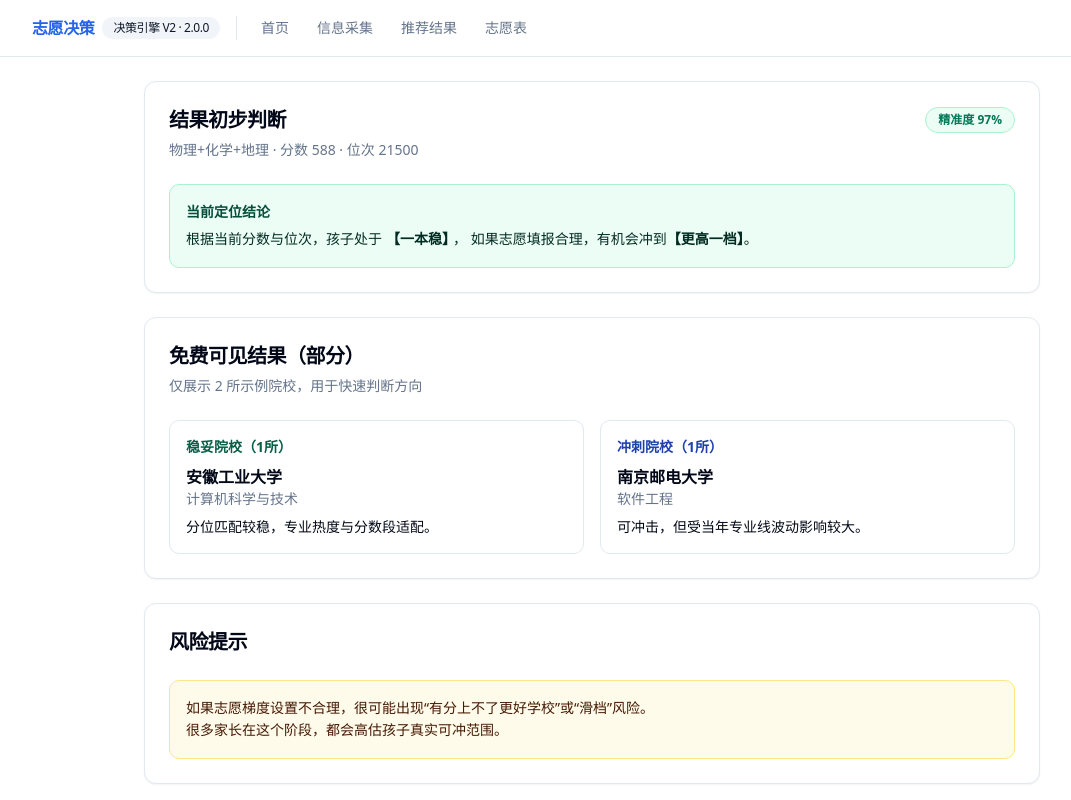
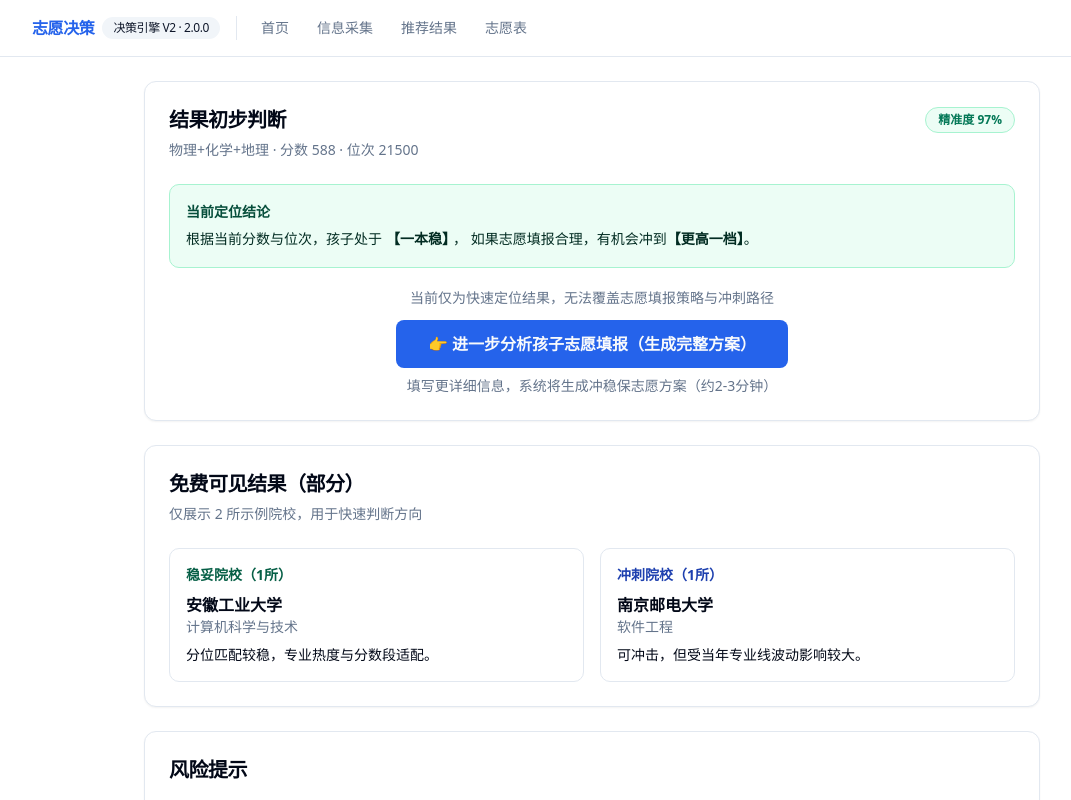
Before and after one commit to allenwang666666-crypto/gaokao-planner, a Next.js app: page /results in a window 1280 px wide. Shown: the top 800 px of the page, without its empty margins (48-1119 px from the left). Built offline with nearby package versions, Linux system fonts and the light colour scheme.

Commit message:
update results conversion flow

```diff
--- a/app/results/page.tsx
+++ b/app/results/page.tsx
@@ -1,7 +1,7 @@
 "use client";
 
 import { Suspense, useEffect, useMemo, useState } from "react";
-import { useSearchParams } from "next/navigation";
+import { useRouter, useSearchParams } from "next/navigation";
 import { Button } from "@/components/ui/button";
 import { Card, CardContent, CardDescription, CardHeader, CardTitle } from "@/components/ui/card";
 import { WechatLeadModal } from "@/components/wechat-lead-modal";
@@ -85,6 +85,7 @@ function mergeProfileFromQuery(stored: UserProfile, searchParams: URLSearchParam
 }
 
 function ResultsView() {
+  const router = useRouter();
   const searchParams = useSearchParams();
   const [stored] = useState(() => loadProfile() ?? defaultProfile);
   const [wechatOpen, setWechatOpen] = useState(false);
@@ -180,6 +181,22 @@ function ResultsView() {
               如果志愿填报合理，有机会冲到<span className="font-bold">【更高一档】</span>。
             </p>
           </div>
+          <div className="pt-2 text-center">
+            <p className="text-sm text-muted-foreground">当前仅为快速定位结果，无法覆盖志愿填报策略与冲刺路径</p>
+            <div className="mt-3 flex justify-center">
+              <Button
+                type="button"
+                size="lg"
+                className="h-12 px-8 text-base font-semibold"
+                onClick={() => router.push("/intake")}
+              >
+                👉 进一步分析孩子志愿填报（生成完整方案）
+              </Button>
+            </div>
+            <p className="mt-2 text-sm text-muted-foreground">
+              填写更详细信息，系统将生成冲稳保志愿方案（约2-3分钟）
+            </p>
+          </div>
         </CardContent>
       </Card>
 
--- a/components/home-hero-ctas.tsx
+++ b/components/home-hero-ctas.tsx
@@ -19,6 +19,10 @@ export function HomeHeroCtas() {
         </Button>
       </div>
       <div className="flex flex-col">
+        <div className="relative">
+          <span className="pointer-events-none absolute -top-2 right-2 z-10 rounded-full bg-gradient-to-r from-orange-500 to-rose-500 px-2.5 py-1 text-xs font-semibold text-white shadow-md animate-pulse">
+            🔥 推荐 · 90%家长会继续做这一步
+          </span>
           <Button
             type="button"
             size="lg"
@@ -28,6 +32,7 @@ export function HomeHeroCtas() {
           >
             进入志愿填报分析（生成完整方案）
           </Button>
+        </div>
         <p className="mt-2 rounded-md bg-white/20 px-3 py-1 text-center text-sm font-medium text-white">
           填写孩子成绩与意向，系统将生成冲稳保志愿方案（约2-3分钟完成）
         </p>
```
Lines whose indentation alone changed are shown as unchanged.
